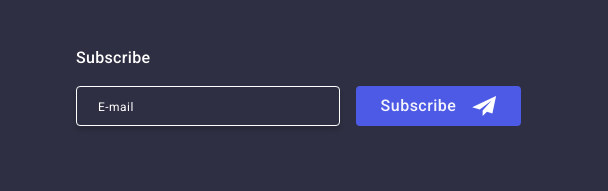
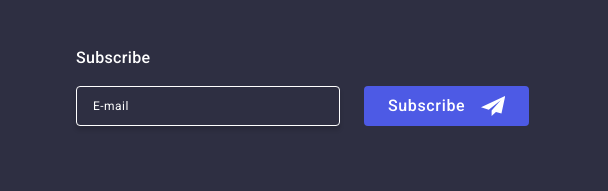
Before and after one commit to t-matveentsev/goit-markup-hw-05, a plain HTML site: page index.html in a window 1280 px wide. Shown: the part 3253-3444 px from the top of the page, 672-1280 px from the left. Drawn offline with nearby package versions, Linux system fonts and the light colour scheme.

Commit message:
footer-update

```diff
--- a/css/styles.css
+++ b/css/styles.css
@@ -458,22 +458,22 @@ button {
 }
 
 .form-subscribe {
-  display: inline-flex;
+  display: flex;
   justify-content: center;
   align-items: center;
-  gap: 16px;
+  gap: 24px;
 }
 
 .form-btn {
   display: flex;
   justify-content: center;
   align-items: center;
-  gap: 16px;
 
   background-color: #4d5ae5;
+  color: #ffffff;
   font-weight: 500;
   line-height: 24px;
-  letter-spacing: 0.03em;
+  letter-spacing: 0.04em;
 
   min-width: 165px;
   padding: 8px 24px;
@@ -481,14 +481,23 @@ button {
   margin: auto;
   border-radius: 4px;
 }
+
+.footer-form-input {
+  font-size: 12px;
+  line-height: 2;
+  letter-spacing: 0.04em;
+  padding-left: 16px;
+  color: #ffffff;
+}
 .footer-form-input::placeholder {
-  padding-left: 16px;
-  color: #fff;
+  color: #ffffff;
   font-size: 12px;
-  line-height: 24px;
+  line-height: 2;
   letter-spacing: 0.04em;
 }
 .form-btn-icon {
+  margin-left: 16px;
+  height: 24px;
   fill: white;
 }
 /* #endregion footer */ /* #endregion footer */
--- a/index.html
+++ b/index.html
@@ -516,10 +516,10 @@
         <div class="form-box">
           <p class="footer-text-media">Subscribe</p>
           <form class="form-subscribe">
-            <label for="email">
+            <label class="email-label" for="email">
               <input
                 class="footer-form-input"
-                type="text"
+                type="email"
                 name="email"
                 placeholder="E-mail"
               />
```
